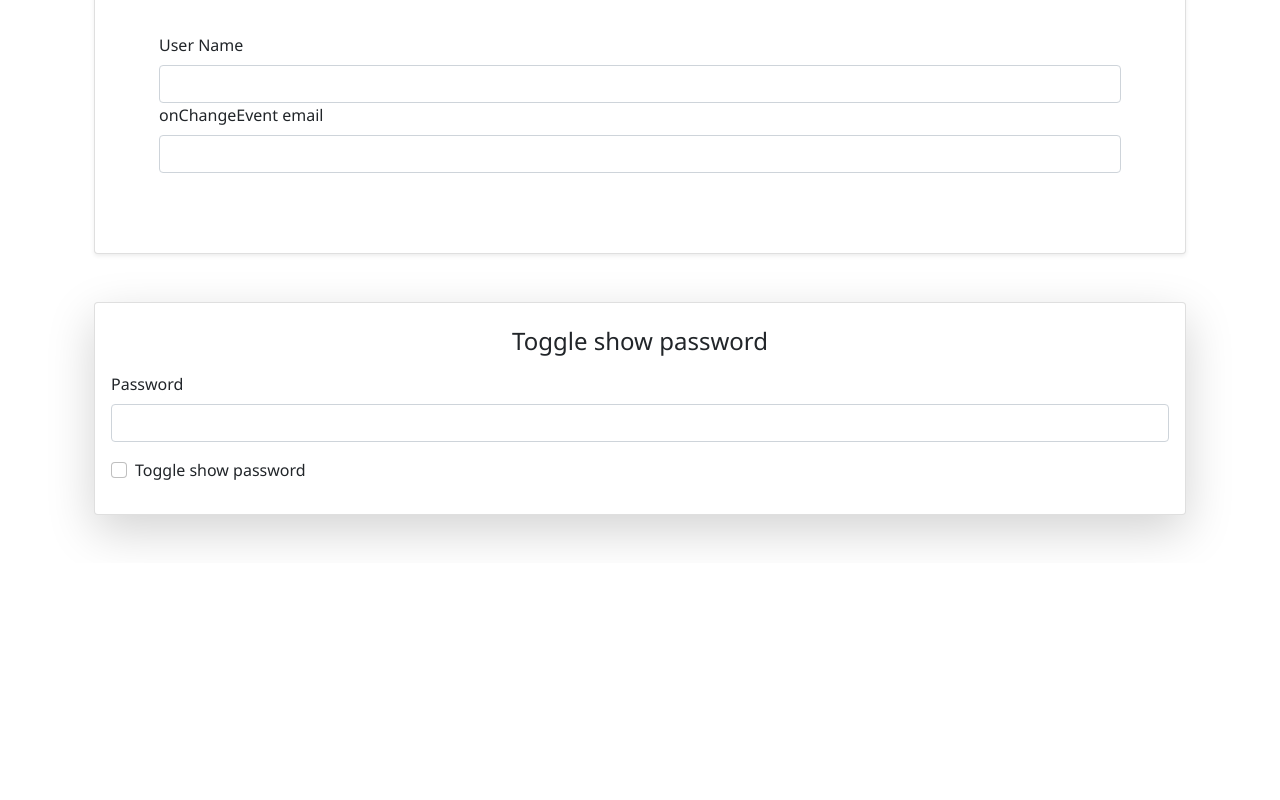
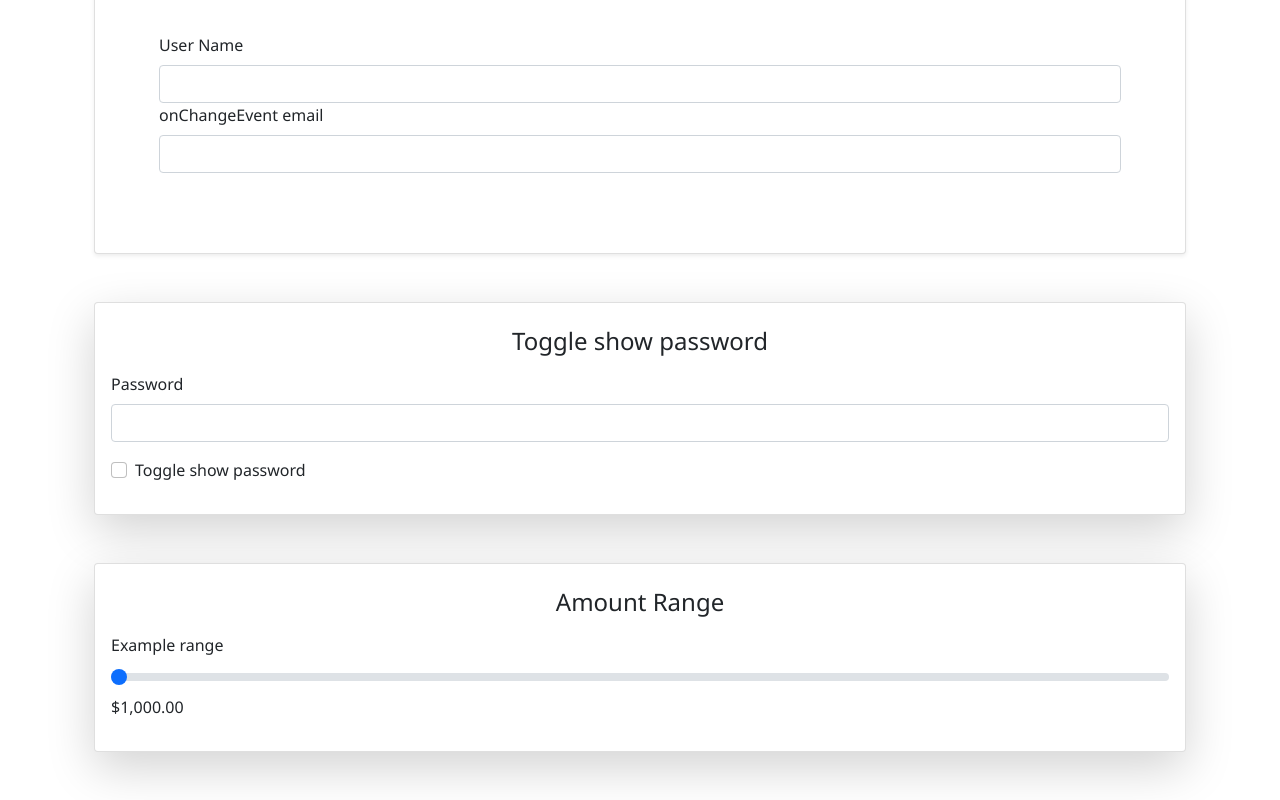
Before and after one commit to quocbinh-npm9081/angular-crash-2022, an Angular app: page / in a window 1280 px wide. Shown: the part 1963-2763 px from the top of the page. Before the commit the page ends 2526 px from the top, so only its background shows below. Built offline with nearby package versions, Linux system fonts and the light colour scheme.

Commit message:
adding AmountRange component about range boostrap

```diff
--- /dev/null
+++ b/src/app/Components/AmountRange/AmountRange.component.html
@@ -0,0 +1,12 @@
+<form>
+    <h4 class="text-center p-2">
+        Amount Range
+    </h4>
+    <div class="mb-3">
+        <label for="customRange1" class="form-label">Example range</label>
+        <input type="range" name="amount" [(ngModel)]="amount" class="form-range" id="customRange1" [value]="amount" min="1000" max="5000" step="10">
+        <div>{{amount | currency}}</div>
+    </div>
+
+
+</form>
--- /dev/null
+++ b/src/app/Components/AmountRange/AmountRange.component.ts
@@ -0,0 +1,17 @@
+import { Component, OnInit } from '@angular/core';
+
+@Component({
+  selector: 'app-AmountRange',
+  templateUrl: './AmountRange.component.html',
+  styleUrls: ['./AmountRange.component.scss']
+})
+export class AmountRangeComponent implements OnInit {
+
+  public amount: string = "1000";
+
+  constructor() { }
+
+  ngOnInit() {
+  }
+
+}
--- a/src/app/app.component.html
+++ b/src/app/app.component.html
@@ -44,4 +44,13 @@
             </div>
         </div>
     </div>
+    <div class="m-auto  mt-5">
+        <div class="container ">
+            <div class="card shadow-lg p-3 mb-5 bg-body">
+
+                <app-AmountRange></app-AmountRange>
+
+            </div>
+        </div>
+    </div>
 </div>
--- a/src/app/app.module.ts
+++ b/src/app/app.module.ts
@@ -12,6 +12,7 @@ import { ProductItemComponent } from './Components/ProductItem/ProductItem.compo
 import { ShoppingCartComponent } from './Components/ShoppingCart/ShoppingCart.component';
 import { OnChangeEventComponent } from './Components/OnChangeEvent/OnChangeEvent.component';
 import { ToggleShowPasswordComponent } from './Components/ToggleShowPassword/ToggleShowPassword.component';
+import { AmountRangeComponent } from './Components/AmountRange/AmountRange.component';
 @NgModule({
   declarations: [
     AppComponent,
@@ -22,7 +23,8 @@ import { ToggleShowPasswordComponent } from './Components/ToggleShowPassword/Tog
     ProductItemComponent,
     ShoppingCartComponent,
     OnChangeEventComponent,
-    ToggleShowPasswordComponent
+    ToggleShowPasswordComponent,
+    AmountRangeComponent
   ],
   imports: [
     BrowserModule,
```
Also changed, not shown: src/app/Components/AmountRange/AmountRange.component.scss (added), 1 other file (tests, documents, lock files or other folders).
